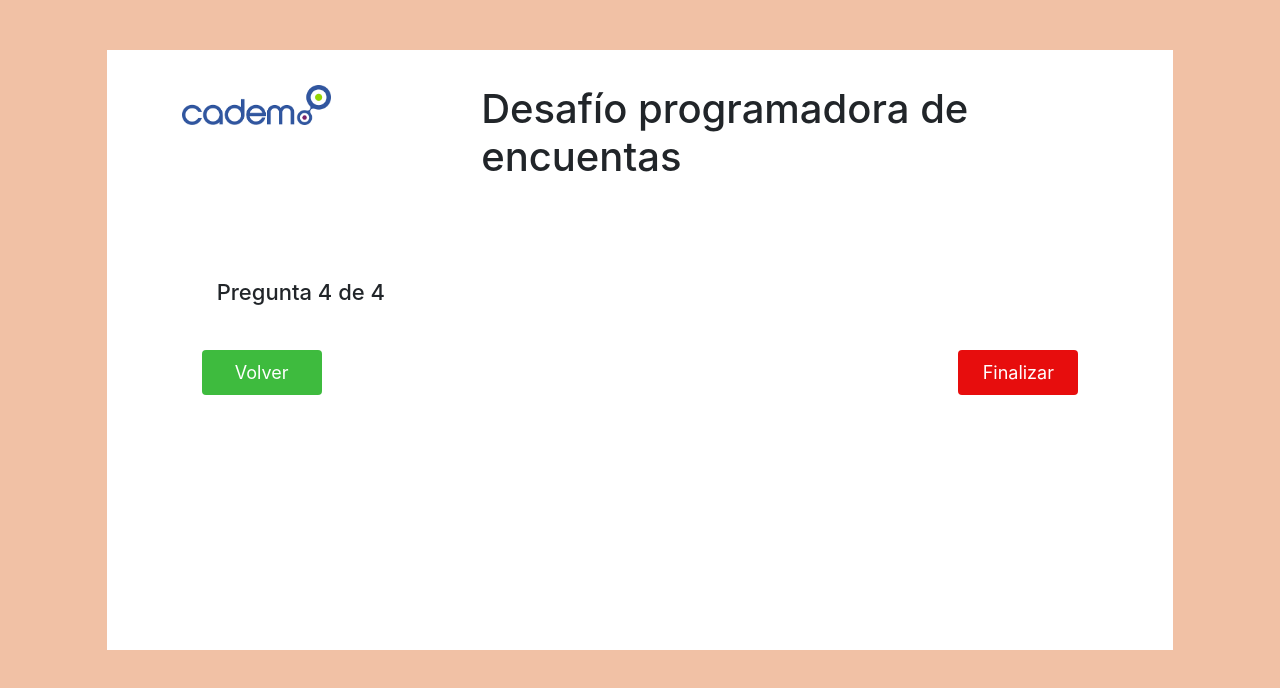
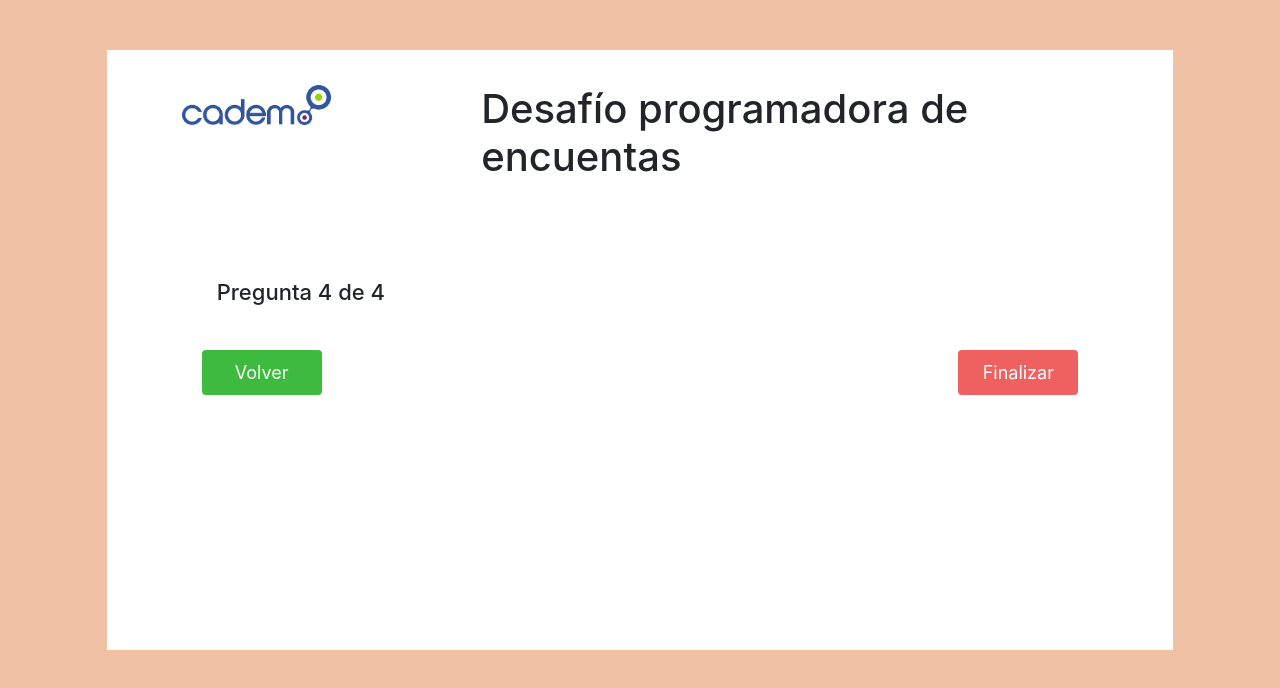
Before and after one commit to javieraizq88/formulario-jun-2020, a React (Create React App) app: page /pregunta4 in a window 1280 px wide. Shown: the top 688 px of the page. Built offline with nearby package versions, Linux system fonts and the light colour scheme.

Commit message:
validacion pregunta 3 con boton funcionando

```diff
--- a/src/components/pregunta3.js
+++ b/src/components/pregunta3.js
@@ -28,7 +28,9 @@ const Pregunta3 = props => {
                                             <label
                                                 className="col-md-5 col-xs-5">
                                                 ¿Cuál de las siguientes marcas conoces?
-                                        </label>
+                                            <br/>
+                                            <small>(Puedes elegir una o más opciones)</small>
+                                            </label>
 
                                             {/* opcion 1 = Nike */}
                                             <div
@@ -101,6 +103,8 @@ const Pregunta3 = props => {
                                             className="btn btn-success float-left">
                                             Volver
                                     </button>
+
+                                    {/* validacion de elegir por lo menos 1 opcion */}
                                         {
                                             store.marca.Adidas !== "adidas" &&
                                             store.marca.Nike !== "Nike"  &&
--- a/src/components/pregunta4.js
+++ b/src/components/pregunta4.js
@@ -25,8 +25,7 @@ const Pregunta4a = ({ marca }) => {
                                 id="buena"
                                 value="buena"
                                 onClick={(e) => { actions.handleChange(e) }}
-                                checked
-                                />
+                            />
                             <label
                                 className="form-check-label"
                                 for="buena">
@@ -71,7 +70,7 @@ const Pregunta4a = ({ marca }) => {
             {
                 marca === "Adidas" &&
                     marca === "Adidas" ?
-                    <div  id="borde-respuestas" className="col-md-5 col-xs-5">
+                    <div id="borde-respuestas" className="col-md-5 col-xs-5">
                         <div id="buena1" className="form-check form-check-inline">
                             <input
                                 className="form-check-input"
@@ -80,7 +79,7 @@ const Pregunta4a = ({ marca }) => {
                                 id="buena"
                                 value="buena"
                                 onClick={(e) => { actions.handleChange(e) }}
-                                checked/>
+                            />
                             <label
                                 className="form-check-label"
                                 for="buena">
@@ -124,8 +123,8 @@ const Pregunta4a = ({ marca }) => {
             {
                 marca === "Puma" &&
                     marca === "Puma" ?
-                    <div  id="borde-respuestas" className="col-md-5 col-xs-5">
-                        <div  id="buena1" className="form-check form-check-inline" >
+                    <div id="borde-respuestas" className="col-md-5 col-xs-5">
+                        <div id="buena1" className="form-check form-check-inline" >
                             <input
                                 className="form-check-input"
                                 type="radio"
@@ -133,7 +132,7 @@ const Pregunta4a = ({ marca }) => {
                                 id="buena"
                                 value="buena"
                                 onClick={(e) => { actions.handleChange(e) }}
-                                 />
+                            />
                             <label
                                 className="form-check-label"
                                 for="buena">
@@ -218,9 +217,13 @@ const Pregunta4 = props => {
                                             Volver
                                     </button>
 
-                                        {/* validando ya que es por radio y obliga a marcar una opcion*/}
+                                        {/* validacion de elegir 1 opción*/}
+                                        {
+                                            store.adidas !== " " &&
+                                                store.nike !== "" &&
+                                                store.puma !== " " ?
                                                 <Link
-                                                    to="/finalizar">
+                                                    to="/pregunta4">
                                                     <button
                                                         id="boton-finalizar"
                                                         type="button"
@@ -228,6 +231,16 @@ const Pregunta4 = props => {
                                                         Finalizar
                                                     </button>
                                                 </Link>
+                                                :
+
+                                                <button
+                                                    id="boton-finalizar"
+                                                    type="button"
+                                                    className="btn btn-success disabled">
+                                                    Finalizar
+                                                </button>
+
+                                        }
                                     </div> {/* fin de botones */}
 
                                 </div>{/* fin col */}
```
